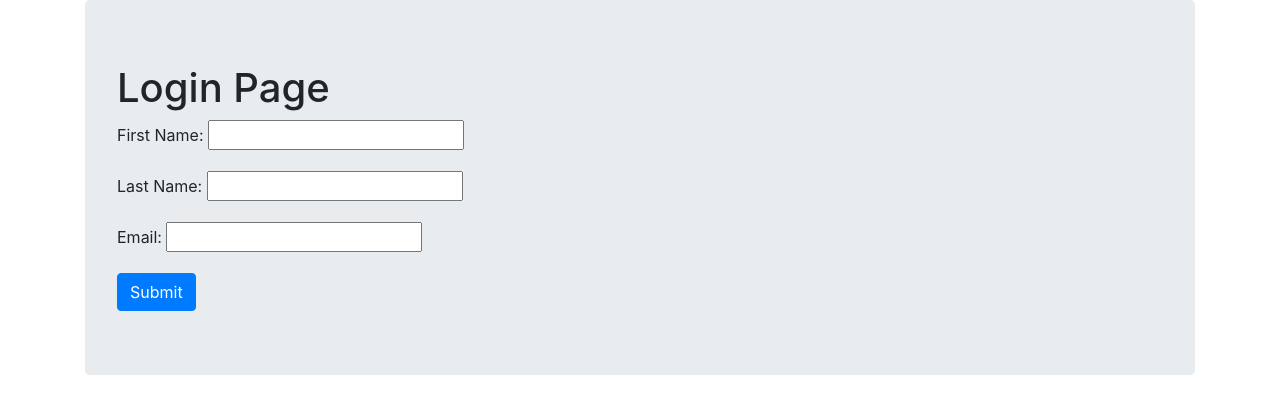
After one commit to BiggBrainTime/biggbraintime, a Django app: page /login_page/ in a window 1280 px wide. The commit adds this page. Shown: the top 414 px of the page. Run offline with Django 3.2, Linux system fonts and the light colour scheme; some libraries are stand-ins or nearby versions.

Commit message:
login page added

```diff
--- a/lms/forms.py
+++ b/lms/forms.py
@@ -1,15 +1,16 @@
 from django import forms
 from django.forms import ModelForm
-from .models import Profile, Course, Lecture, Tag, Comment, Enrollment, Replies
-# class UserForm(forms.ModelForm):
-#     class Meta:
-#         model = User
-#         fields = ('first_name','last_name','email')#Validators have to be added or not?
-#         labels = {
-#             'first_name':'First Name',
-#             'last_name':'Last Name',
-#             'email':'Email',
-#         }
+from .models import Profile, Course, Lecture, Tag, Comment, Enrollment, Replies, User
+
+class UserForm(forms.ModelForm):
+    class Meta:
+        model = User
+        fields = ('first_name','last_name','email')#Validators have to be added or not?
+        labels = {
+            'first_name':'First Name',
+            'last_name':'Last Name',
+            'email':'Email',
+        }
 
 class ProfileForm(forms.ModelForm):
     class Meta:
--- a/lms/templates/index.html
+++ b/lms/templates/index.html
@@ -89,7 +89,7 @@
 
                 <div class="row text-center">
                     <div class="col-md-6">
-                        <a href="/signin" class="page-scroll btn-xl btn-danger pl-5" style="background-color: #7CCAD5 !important; margin-left: 250px;">Sign In</a>
+                        <a href="/login_page" class="page-scroll btn-xl btn-danger pl-5" style="background-color: #7CCAD5 !important; margin-left: 250px;">Sign In</a>
                     </div>
 
                     <div class="col-md-6">
--- /dev/null
+++ b/lms/templates/login_new.html
@@ -0,0 +1,33 @@
+<!doctype html>
+<html lang="en">
+  <head>
+    <title>Login Page</title>
+    <!-- Required meta tags -->
+    <meta charset="utf-8">
+    <meta name="viewport" content="width=device-width, initial-scale=1, shrink-to-fit=no">
+
+    <!-- Bootstrap CSS -->
+    <link rel="stylesheet" href="https://stackpath.bootstrapcdn.com/bootstrap/4.3.1/css/bootstrap.min.css" integrity="sha384-ggOyR0iXCbMQv3Xipma34MD+dH/1fQ784/j6cY/iJTQUOhcWr7x9JvoRxT2MZw1T" crossorigin="anonymous">
+  </head>
+  <body>
+
+      <div class="container">
+          <div class="jumbotron">
+            <h1>Login Page</h1>
+                <form method="POST">
+                    {{ form.as_p }}
+                    {% csrf_token %}
+                    <!-- <input type="submit" class="btn btn-primary" value="Submit"> -->
+                    <a href="{% url 'index' %}" type="submit" class="btn btn-primary">Submit</a>
+                </form>
+
+          </div>
+      </div>
+
+    <!-- Optional JavaScript -->
+    <!-- jQuery first, then Popper.js, then Bootstrap JS -->
+    <script src="https://code.jquery.com/jquery-3.3.1.slim.min.js" integrity="sha384-q8i/X+965DzO0rT7abK41JStQIAqVgRVzpbzo5smXKp4YfRvH+8abtTE1Pi6jizo" crossorigin="anonymous"></script>
+    <script src="https://cdnjs.cloudflare.com/ajax/libs/popper.js/1.14.7/umd/popper.min.js" integrity="sha384-UO2eT0CpHqdSJQ6hJty5KVphtPhzWj9WO1clHTMGa3JDZwrnQq4sF86dIHNDz0W1" crossorigin="anonymous"></script>
+    <script src="https://stackpath.bootstrapcdn.com/bootstrap/4.3.1/js/bootstrap.min.js" integrity="sha384-JjSmVgyd0p3pXB1rRibZUAYoIIy6OrQ6VrjIEaFf/nJGzIxFDsf4x0xIM+B07jRM" crossorigin="anonymous"></script>
+  </body>
+</html>
--- a/lms/urls.py
+++ b/lms/urls.py
@@ -14,5 +14,6 @@ urlpatterns = [
     path('middle_page/', views.middle_page, name='middle_page'),
     path('add_course/', views.add_course, name='add_course'),
     path('<int:course_id>/quiz/', views.quiz_view, name='quiz'),
+    path('login_page/', views.login_page, name='login_page'),
 
 ]
--- a/lms/views.py
+++ b/lms/views.py
@@ -1,5 +1,5 @@
 from django.http import request
-from lms.forms import CourseForm
+from lms.forms import CourseForm, UserForm
 from django.shortcuts import render, redirect
 from django.utils import timezone
 from .models import Course, Lecture, Tag, Comment, Enrollment
@@ -116,3 +116,18 @@ def middle_page(request):
 def quiz_view(request, course_id):
     crse = Course.objects.get(course_id  = course_id)
     return render(request, 'quiz.html', {'crse': crse})
+
+def login_page(request):
+    form = UserForm()
+
+    if request.method == "POST":
+        form = UserForm(request.POST)
+
+    if form.is_valid():
+        form.save(commit=True)
+        return index(request)
+
+    else:
+        print("Error Form Invalid!")
+
+    return render(request, 'login_new.html', {'form':form})
```
Also changed, not shown: lms/templates/course_info.html (+4 -4 lines), lms/templates/login.html (+4 -4 lines), db.sqlite3.
